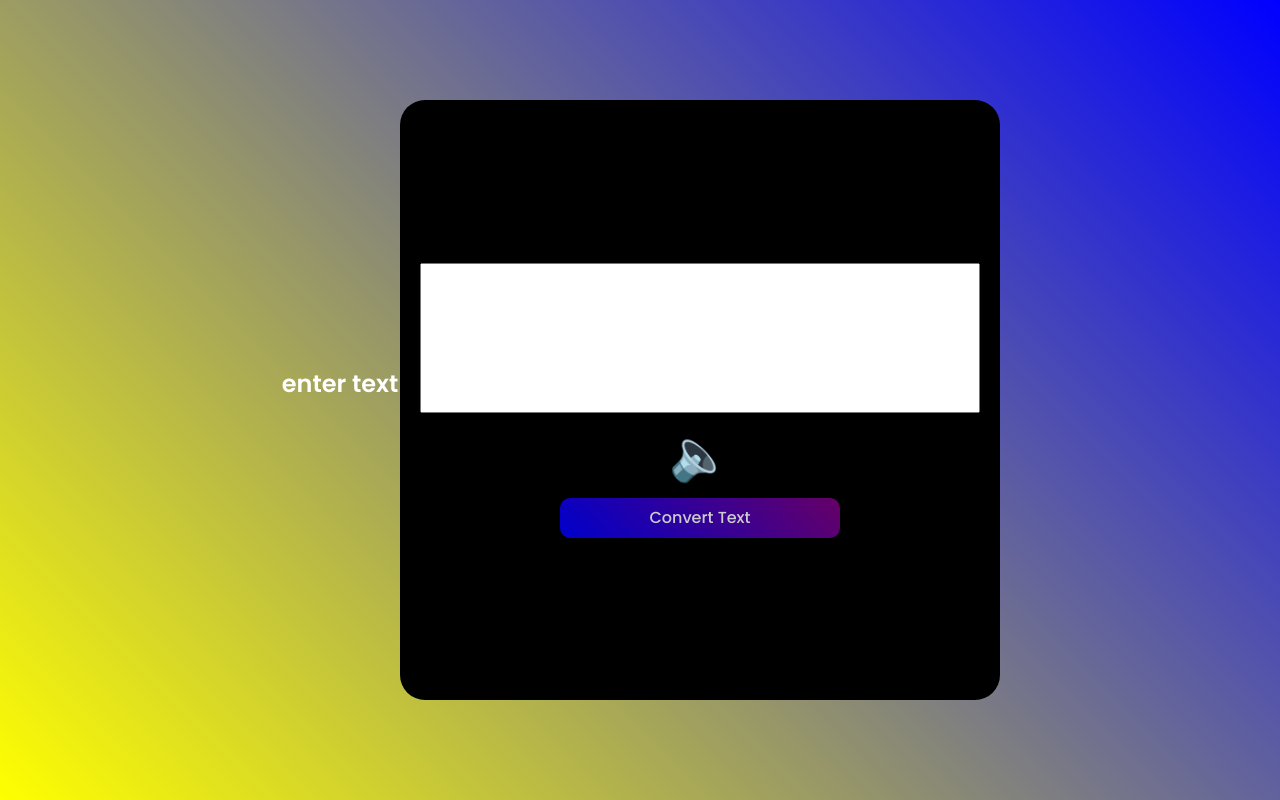
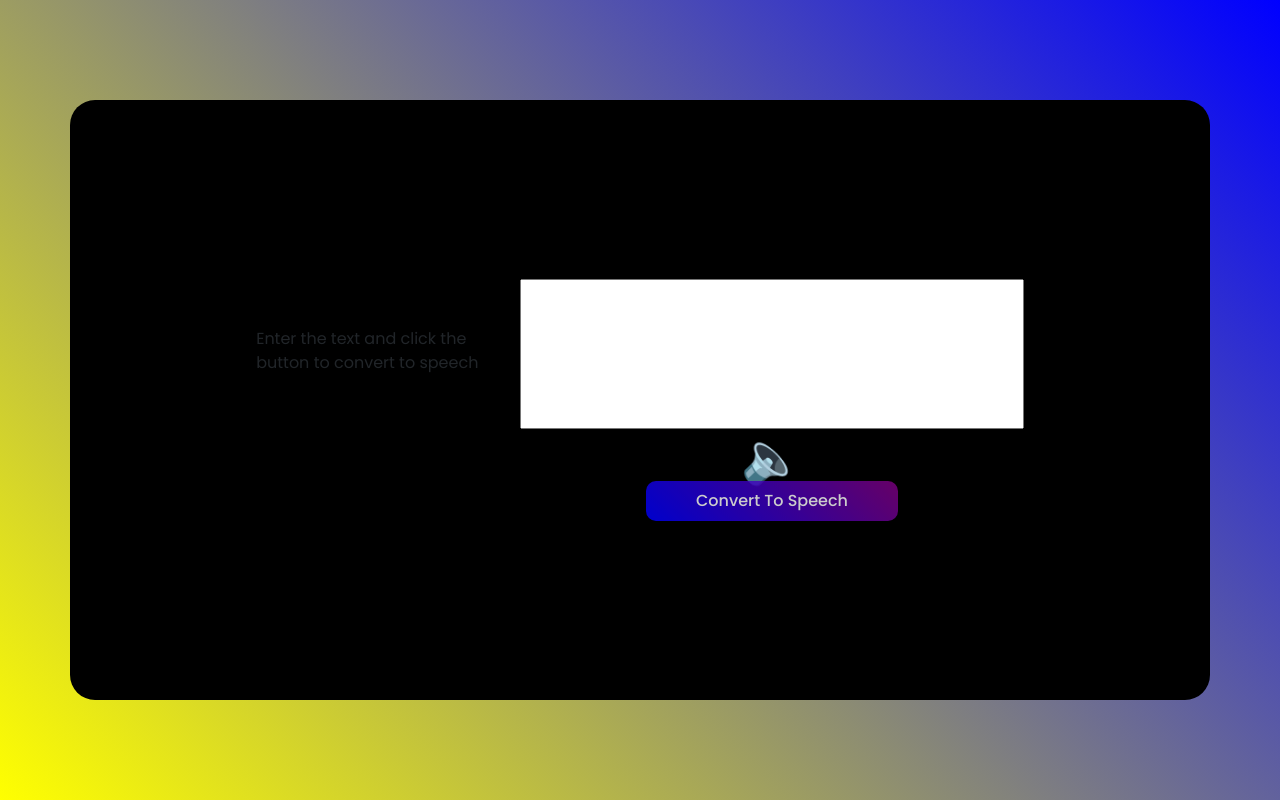
Before and after one commit to Stephen0111/text-to-speech, a plain HTML site: page index.html in a window 1280 px wide. Drawn offline with nearby package versions, Linux system fonts and the light colour scheme.

Commit message:
Update index.html

```diff
--- a/index.html
+++ b/index.html
@@ -7,18 +7,31 @@
     <meta name="viewport" content="width=device-width, initial-scale=1.0">
     <title>Text to Speech</title>
     <link rel="stylesheet" href="style.css">
+    <link href="https://cdn.jsdelivr.net/npm/bootstrap@5.3.1/dist/css/bootstrap.min.css" rel="stylesheet" integrity="sha384-4bw+/aepP/YC94hEpVNVgiZdgIC5+VKNBQNGCHeKRQN+PtmoHDEXuppvnDJzQIu9" crossorigin="anonymous">
 </head>
-<h1 class=" line-1 anim-typewriter">enter text</h1>
+<section>
+    <div>
+
+    </div>
+</section>
 
 <body>
 
     <div class="container">
-        <textarea class="textarea"></textarea>
-        <!-- speaker unicode -->
-        <div class="speakerIcon">&#128264;</div>
-        <button class="textToSpeechBtn" style="color:white">Convert Text</button>
+        <div class="row  jusify-content-between">
+            <div class="col-4"><br><br>
+                <p style="font-weight:400">Enter the text and click the button to convert to speech</p>
+            </div>
+            <div class="col-8 text-center">
+                <textarea class="textarea"></textarea>
+
+                <div class="speakerIcon">&#128264;</div>
+                <button class="textToSpeechBtn" style="color:white">Convert To Speech</button>
+            </div>
+        </div>
     </div>
     <script src="index.js"></script>
+    <script src="https://cdn.jsdelivr.net/npm/bootstrap@5.3.1/dist/js/bootstrap.bundle.min.js" integrity="sha384-HwwvtgBNo3bZJJLYd8oVXjrBZt8cqVSpeBNS5n7C8IVInixGAoxmnlMuBnhbgrkm" crossorigin="anonymous"></script>
 </body>
 
 </html>
```
